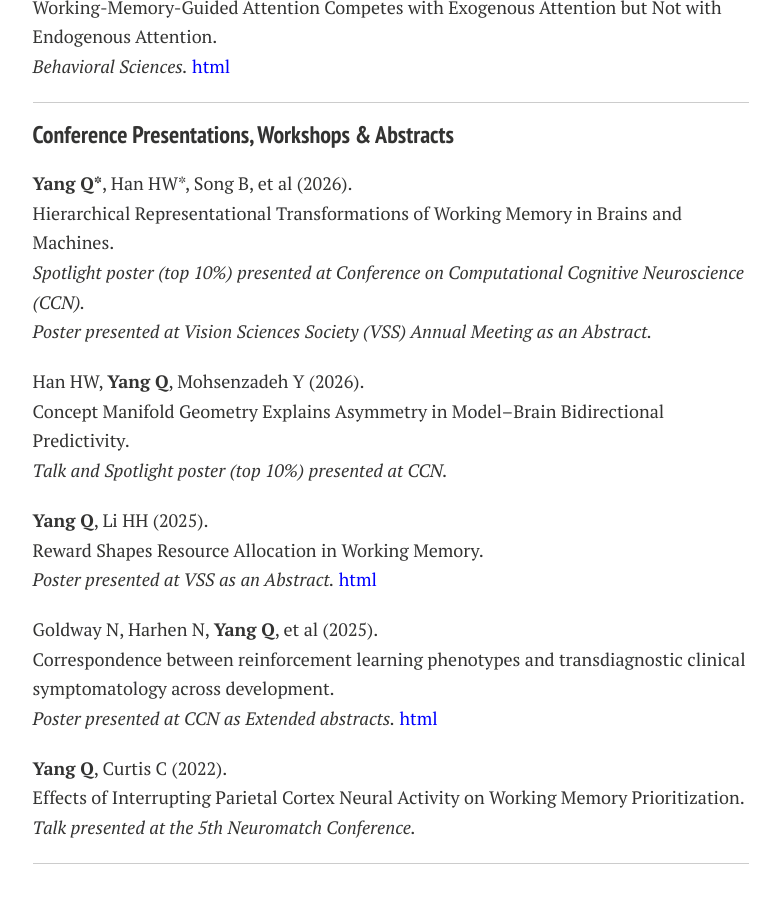
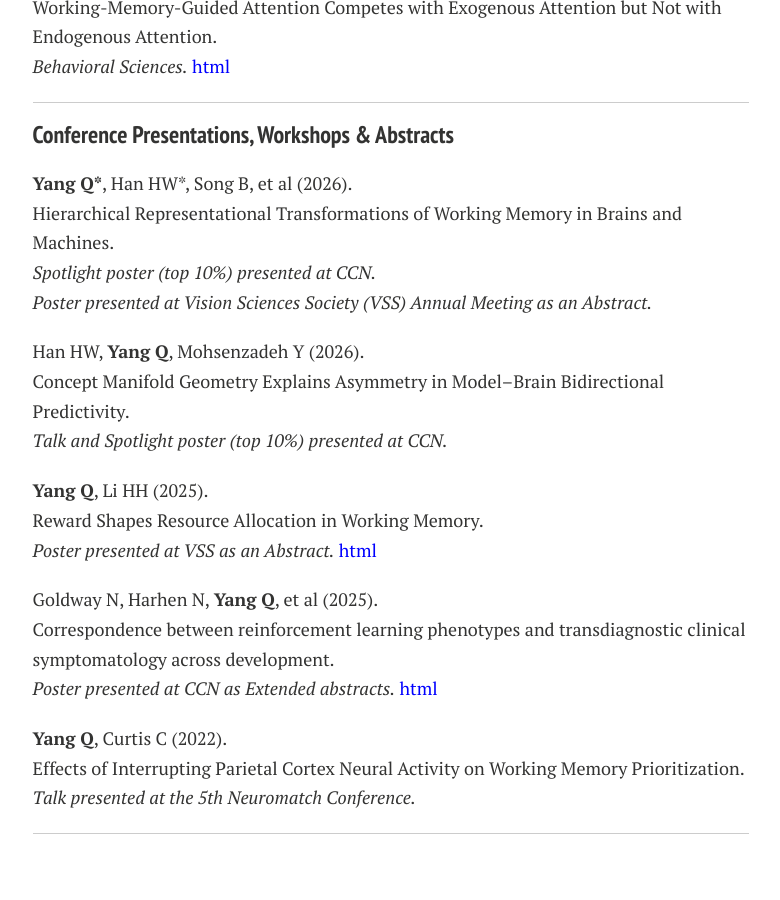
Before and after one commit to Qingqing-Yang-177/Qingqing-Yang-177.github.io, a Jekyll site: the page built from publications.md, in a window 1280 px wide and 900 px high, scrolled down 584 px. Shown: the whole window, without its empty margins (377-1157 px from the left). Built offline with Jekyll 4.4.1, drawn with Linux system fonts in a browser that asks for light colours; nearby versions of some CDN libraries; comment, search, counter and statistics services are not loaded; a style sheet for code colours, icons or effects is not loaded.

Commit message:
Update publications.md

```diff
--- a/publications.md
+++ b/publications.md
@@ -37,7 +37,7 @@ title: Publications
 <div style="margin: 0; margin-bottom: 20px;">
  <strong>Yang Q*</strong>, Han HW*, Song B, et al (2026). <br>
  Hierarchical Representational Transformations of Working Memory in Brains and Machines. <br>
- <em>Spotlight poster (top 10%) presented at Conference on Computational Cognitive Neuroscience (CCN).</em> <br>
+ <em>Spotlight poster (top 10%) presented at CCN.</em> <br>
  <em>Poster presented at Vision Sciences Society (VSS) Annual Meeting as an Abstract.</em>
 </div>
 
```
